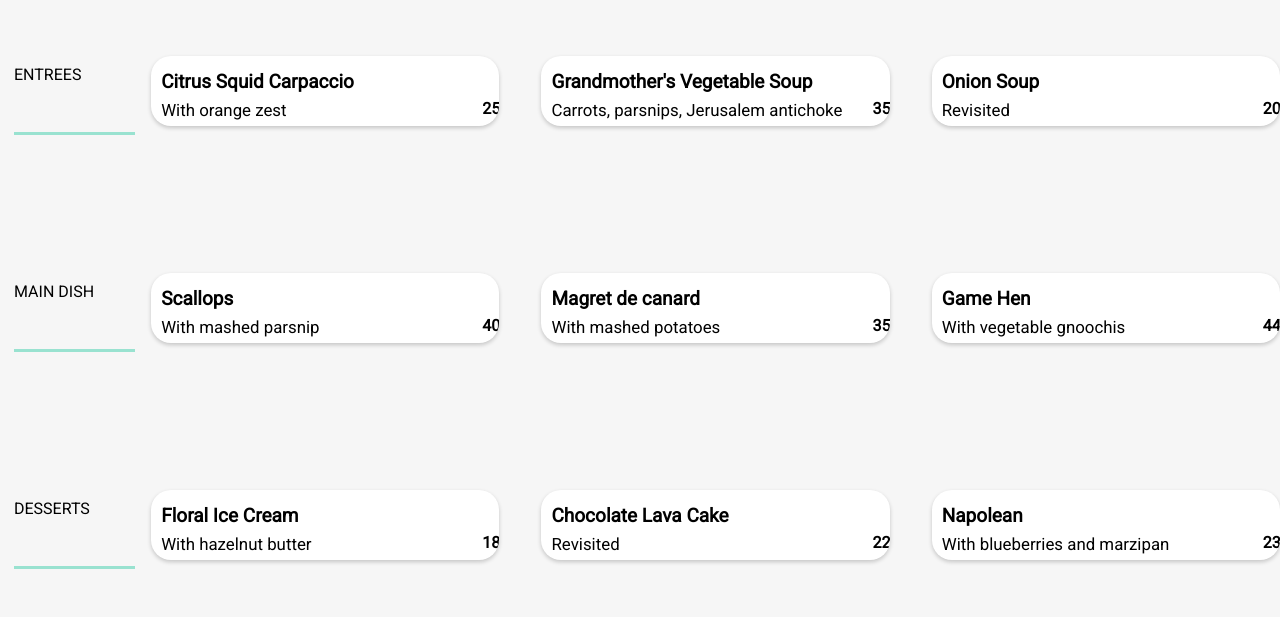
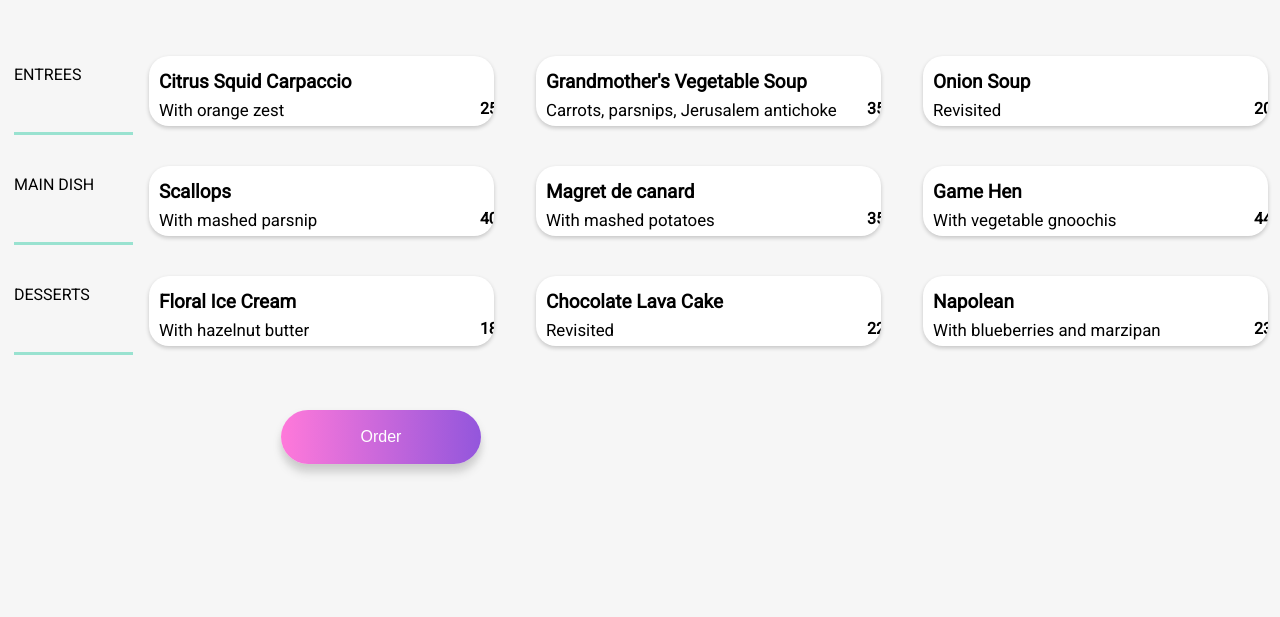
Before and after one commit to Hero988/Suliman_2_11-07-2023_A, a website: page Bastille.html in a window 1280 px wide. Shown: the part 183-800 px from the top of the page. Drawn offline with Linux system fonts and the light colour scheme; a web font is replaced by a local one.

Commit message:
seems to be fixed

```diff
--- a/Sass/Components/_button.scss
+++ b/Sass/Components/_button.scss
@@ -68,7 +68,6 @@
 
             //just changing where the button is
             position: relative;
-            top: -70px;
             right: -293px;
         }
 
--- a/Sass/Pages/_menu.scss
+++ b/Sass/Pages/_menu.scss
@@ -86,7 +86,6 @@
     .card {
         position: relative;
         max-width: 350px; /* Set a max width, but allow it to be smaller if needed */
-        min-width: 200px; /* Set a minimum width to ensure it doesn't get too small */
         height: 50px;
         // This makes the card a flex container and its children flex items.
         display: flex;
@@ -420,7 +419,9 @@ Fix W3*/
         // This makes the main axis vertical and lays out the flex items in a column.
         flex-direction: column;
         // This adds some space between the flex items.
-        gap: 147px;
+        gap: 40px;
+
+        width: 100vw;
 
         margin-top: 27px;
     }
@@ -451,13 +452,10 @@ Fix W3*/
         height: 524px;
     }
 
-
-
     // The styles for the card
     .card {
         position: relative;
         width: 350px;
-        min-width: 200px;
         height: 50px;
         // This makes the card a flex container and its children flex items.
         display: flex;
```
Also changed, not shown: public/css/prefixed/style.css, 1 other file.
